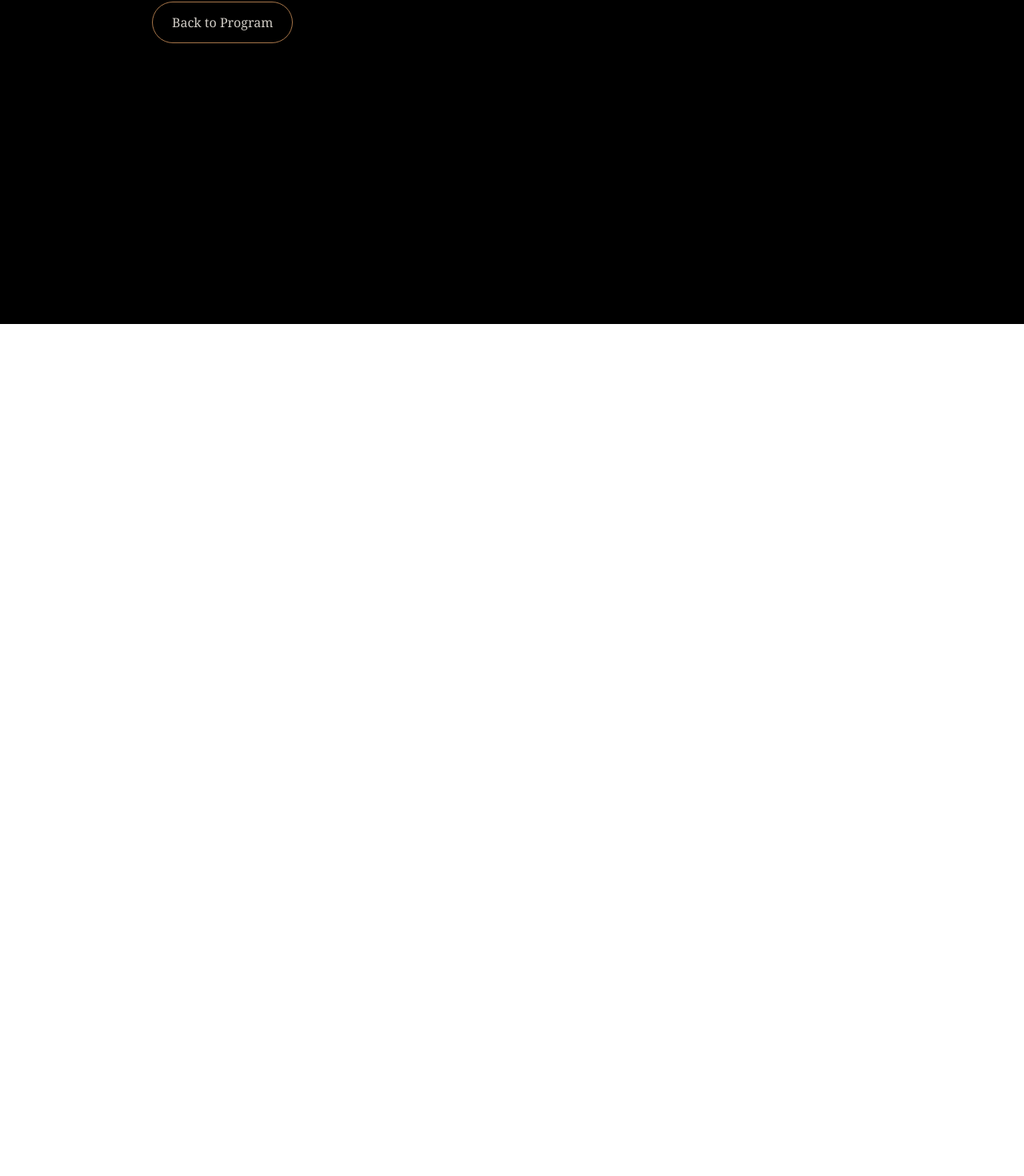
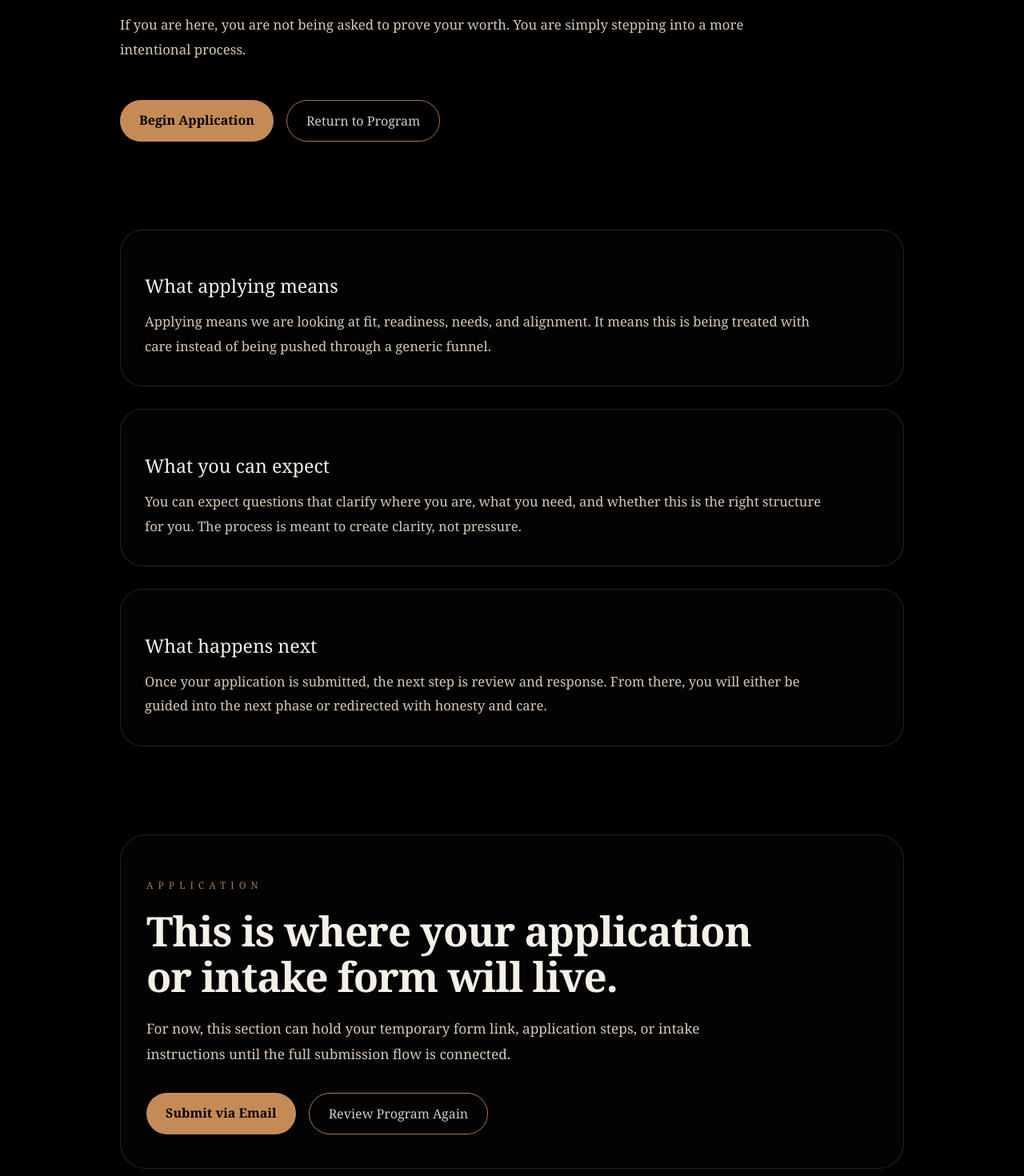
Before and after one commit to anastasis-elite/Website-v2, a Next.js app: page /apply in a window 1280 px wide. Shown: the part 395-1865 px from the top of the page at 80% size. Before the commit the page ends 800 px from the top, so only its background shows below. Built offline with nearby package versions, Linux system fonts and the light colour scheme.

Commit message:
Update page.tsx

```diff
--- a/app/apply/page.tsx
+++ b/app/apply/page.tsx
@@ -1,4 +1,3 @@
-
 export default function ApplyPage() {
   return (
     <main
@@ -9,7 +8,8 @@ export default function ApplyPage() {
         padding: '120px 24px',
       }}
     >
-      <div style={{ maxWidth: '900px', margin: '0 auto' }}>
+      <div style={{ maxWidth: '980px', margin: '0 auto' }}>
+        <section style={{ marginBottom: '110px' }}>
           <p
             style={{
               letterSpacing: '6px',
@@ -25,10 +25,11 @@ export default function ApplyPage() {
 
           <h1
             style={{
-            fontSize: 'clamp(2.5rem, 5vw, 4.8rem)',
-            lineHeight: 1.12,
+              fontSize: 'clamp(2.8rem, 5vw, 5rem)',
+              lineHeight: 1.1,
               letterSpacing: '-0.02em',
-            marginBottom: '28px',
+              margin: '0 0 28px 0',
+              maxWidth: '900px',
             }}
           >
             Start the process.
@@ -36,16 +37,51 @@ export default function ApplyPage() {
 
           <p
             style={{
-            fontSize: '1.1rem',
+              fontSize: '1.12rem',
+              lineHeight: 1.9,
+              color: '#d7c7b6',
+              maxWidth: '780px',
+              marginBottom: '36px',
+            }}
+          >
+            This is not a rushed checkout and it is not a mass-market intake. The
+            application exists to make sure the work is aligned, the fit is right,
+            and the structure supports the woman entering it.
+          </p>
+
+          <p
+            style={{
+              fontSize: '1.05rem',
               lineHeight: 1.85,
               color: '#d7c7b6',
-            maxWidth: '760px',
-            marginBottom: '40px',
+              maxWidth: '780px',
+              marginBottom: '48px',
             }}
           >
-          This page will hold your application, intake, or approval process. For now,
-          it gives your site a real destination and completes the first branch of the funnel.
+            If you are here, you are not being asked to prove your worth. You are
+            simply stepping into a more intentional process.
           </p>
+
+          <div
+            style={{
+              display: 'flex',
+              gap: '16px',
+              flexWrap: 'wrap',
+            }}
+          >
+            <a
+              href="#application-form"
+              style={{
+                background: '#c58b57',
+                color: '#000',
+                padding: '14px 24px',
+                textDecoration: 'none',
+                borderRadius: '999px',
+                fontWeight: 600,
+              }}
+            >
+              Begin Application
+            </a>
 
             <a
               href="/program"
@@ -57,11 +93,203 @@ export default function ApplyPage() {
                 borderRadius: '999px',
                 fontWeight: 500,
                 opacity: 0.85,
-            display: 'inline-block',
               }}
             >
-          Back to Program
+              Return to Program
             </a>
+          </div>
+        </section>
+
+        <section style={{ marginBottom: '110px' }}>
+          <div
+            style={{
+              display: 'grid',
+              gap: '28px',
+            }}
+          >
+            <div
+              style={{
+                border: '1px solid rgba(197,139,87,0.22)',
+                borderRadius: '28px',
+                padding: '34px 30px',
+                background: 'rgba(255,255,255,0.01)',
+              }}
+            >
+              <h2
+                style={{
+                  fontSize: '1.45rem',
+                  marginBottom: '14px',
+                  fontWeight: 500,
+                }}
+              >
+                What applying means
+              </h2>
+              <p
+                style={{
+                  fontSize: '1.04rem',
+                  lineHeight: 1.85,
+                  color: '#d7c7b6',
+                  margin: 0,
+                  maxWidth: '860px',
+                }}
+              >
+                Applying means we are looking at fit, readiness, needs, and alignment.
+                It means this is being treated with care instead of being pushed through
+                a generic funnel.
+              </p>
+            </div>
+
+            <div
+              style={{
+                border: '1px solid rgba(197,139,87,0.22)',
+                borderRadius: '28px',
+                padding: '34px 30px',
+                background: 'rgba(255,255,255,0.01)',
+              }}
+            >
+              <h2
+                style={{
+                  fontSize: '1.45rem',
+                  marginBottom: '14px',
+                  fontWeight: 500,
+                }}
+              >
+                What you can expect
+              </h2>
+              <p
+                style={{
+                  fontSize: '1.04rem',
+                  lineHeight: 1.85,
+                  color: '#d7c7b6',
+                  margin: 0,
+                  maxWidth: '860px',
+                }}
+              >
+                You can expect questions that clarify where you are, what you need,
+                and whether this is the right structure for you. The process is meant
+                to create clarity, not pressure.
+              </p>
+            </div>
+
+            <div
+              style={{
+                border: '1px solid rgba(197,139,87,0.22)',
+                borderRadius: '28px',
+                padding: '34px 30px',
+                background: 'rgba(255,255,255,0.01)',
+              }}
+            >
+              <h2
+                style={{
+                  fontSize: '1.45rem',
+                  marginBottom: '14px',
+                  fontWeight: 500,
+                }}
+              >
+                What happens next
+              </h2>
+              <p
+                style={{
+                  fontSize: '1.04rem',
+                  lineHeight: 1.85,
+                  color: '#d7c7b6',
+                  margin: 0,
+                  maxWidth: '860px',
+                }}
+              >
+                Once your application is submitted, the next step is review and
+                response. From there, you will either be guided into the next phase
+                or redirected with honesty and care.
+              </p>
+            </div>
+          </div>
+        </section>
+
+        <section
+          id="application-form"
+          style={{
+            border: '1px solid rgba(197,139,87,0.22)',
+            borderRadius: '32px',
+            padding: '42px 32px',
+            background: 'rgba(255,255,255,0.01)',
+            marginBottom: '80px',
+          }}
+        >
+          <p
+            style={{
+              letterSpacing: '6px',
+              fontSize: '12px',
+              color: '#c58b57',
+              opacity: 0.85,
+              marginBottom: '20px',
+              textTransform: 'uppercase',
+            }}
+          >
+            Application
+          </p>
+
+          <h2
+            style={{
+              fontSize: 'clamp(2rem, 4vw, 3.2rem)',
+              lineHeight: 1.12,
+              letterSpacing: '-0.02em',
+              margin: '0 0 20px 0',
+              maxWidth: '760px',
+            }}
+          >
+            This is where your application or intake form will live.
+          </h2>
+
+          <p
+            style={{
+              fontSize: '1.08rem',
+              lineHeight: 1.85,
+              color: '#d7c7b6',
+              maxWidth: '760px',
+              marginBottom: '32px',
+            }}
+          >
+            For now, this section can hold your temporary form link, application
+            steps, or intake instructions until the full submission flow is connected.
+          </p>
+
+          <div
+            style={{
+              display: 'flex',
+              gap: '16px',
+              flexWrap: 'wrap',
+            }}
+          >
+            <a
+              href="mailto:hello@anastasiselite.com?subject=Application%20Inquiry"
+              style={{
+                background: '#c58b57',
+                color: '#000',
+                padding: '14px 24px',
+                textDecoration: 'none',
+                borderRadius: '999px',
+                fontWeight: 600,
+              }}
+            >
+              Submit via Email
+            </a>
+
+            <a
+              href="/program"
+              style={{
+                border: '1px solid #c58b57',
+                color: '#f5f0e8',
+                padding: '14px 24px',
+                textDecoration: 'none',
+                borderRadius: '999px',
+                fontWeight: 500,
+                opacity: 0.85,
+              }}
+            >
+              Review Program Again
+            </a>
+          </div>
+        </section>
       </div>
     </main>
   )
```
Lines whose indentation alone changed are shown as unchanged.
